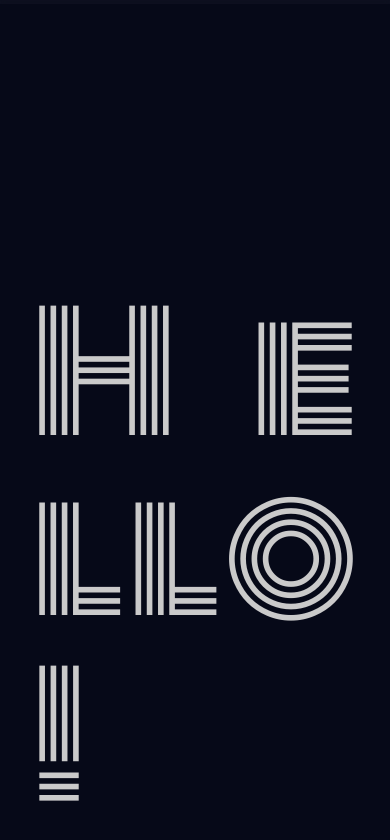
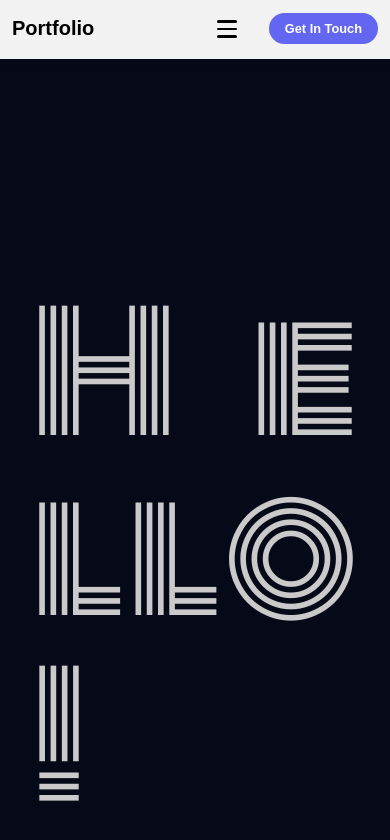
Before and after one commit to naumaan-kalyani08/portfolio-nk08, a React (Vite) app: page / in a window 390 px wide. Shown: the top 840 px of the page. Built offline with nearby package versions, Linux system fonts and the light colour scheme.

Commit message:
added header

```diff
--- a/src/App.jsx
+++ b/src/App.jsx
@@ -9,6 +9,7 @@ import HorizontalScroll from "./components/HorizontalScroll";
 import TextRevealOnScroll from "./components/TextRevealOnScroll";
 import ScrollProgressBar from "./components/ScrollProgressBar";
 import TechStack from "./components/TechStack";
+import Header from "./components/Header";
 
 gsap.registerPlugin(ScrollTrigger);
 
@@ -57,6 +58,7 @@ const App = () => {
   return (
     <>
       <ScrollProgressBar/>
+      <Header/>
       <PageLoader />
       <HorizontalScroll />
       <TextRevealOnScroll />
--- /dev/null
+++ b/src/components/Header.jsx
@@ -0,0 +1,51 @@
+import { useState } from "react";
+import "../style/Header.css";
+
+export default function Header() {
+  const [isMenuOpen, setIsMenuOpen] = useState(false);
+
+  const toggleMenu = () => {
+    setIsMenuOpen(!isMenuOpen);
+  };
+
+  const closeMenu = () => {
+    setIsMenuOpen(false);
+  };
+
+  return (
+    <header className="header">
+      <div className="header-container">
+        {/* Logo */}
+        <div className="logo">
+          <a href="#home">Portfolio</a>
+        </div>
+
+        {/* Hamburger Menu Button */}
+        <button
+          className={`hamburger ${isMenuOpen ? "active" : ""}`}
+          onClick={toggleMenu}
+          aria-label="Toggle navigation menu"
+          aria-expanded={isMenuOpen}
+        >
+          <span className="hamburger-line"></span>
+          <span className="hamburger-line"></span>
+          <span className="hamburger-line"></span>
+        </button>
+
+        {/* Navigation Menu */}
+        <nav className={`nav ${isMenuOpen ? "active" : ""}`}>
+          <ul className="nav-list">
+            <li><a href="#home" onClick={closeMenu}>Home</a></li>
+            <li><a href="#about" onClick={closeMenu}>About</a></li>
+            <li><a href="#projects" onClick={closeMenu}>Projects</a></li>
+            <li><a href="#skills" onClick={closeMenu}>Skills</a></li>
+            <li><a href="#contact" onClick={closeMenu}>Contact</a></li>
+          </ul>
+        </nav>
+
+        {/* CTA Button */}
+        <button className="cta-button">Get In Touch</button>
+      </div>
+    </header>
+  );
+}
--- /dev/null
+++ b/src/style/Header.css
@@ -0,0 +1,291 @@
+/* Header Container */
+.header {
+  position: fixed;
+  top: 0;
+  left: 0;
+  right: 0;
+  width: 100%;
+  background: rgba(255, 255, 255, 0.95);
+  backdrop-filter: blur(10px);
+  box-shadow: 0 2px 10px rgba(0, 0, 0, 0.1);
+  z-index: 1000;
+  border-bottom: 1px solid rgba(0, 0, 0, 0.05);
+}
+
+.header-container {
+  max-width: 1200px;
+  margin: 0 auto;
+  padding: 1rem 2rem;
+  display: flex;
+  justify-content: space-between;
+  align-items: center;
+  gap: 2rem;
+}
+
+/* Logo */
+.logo a {
+  font-size: 1.5rem;
+  font-weight: 700;
+  color: #000;
+  text-decoration: none;
+  transition: color 0.3s ease;
+}
+
+.logo a:hover {
+  color: #6366f1;
+}
+
+/* Navigation */
+.nav {
+  display: flex;
+  align-items: center;
+}
+
+.nav-list {
+  list-style: none;
+  display: flex;
+  gap: 2rem;
+  margin: 0;
+  padding: 0;
+}
+
+.nav-list a {
+  color: #333;
+  text-decoration: none;
+  font-weight: 500;
+  font-size: 0.95rem;
+  transition: color 0.3s ease;
+  position: relative;
+}
+
+.nav-list a:hover {
+  color: #6366f1;
+}
+
+.nav-list a::after {
+  content: "";
+  position: absolute;
+  bottom: -5px;
+  left: 0;
+  width: 0;
+  height: 2px;
+  background: #6366f1;
+  transition: width 0.3s ease;
+}
+
+.nav-list a:hover::after {
+  width: 100%;
+}
+
+/* CTA Button */
+.cta-button {
+  padding: 0.75rem 1.5rem;
+  background: #6366f1;
+  color: white;
+  border: none;
+  border-radius: 25px;
+  font-weight: 600;
+  cursor: pointer;
+  transition: all 0.3s ease;
+  white-space: nowrap;
+}
+
+.cta-button:hover {
+  background: #4f46e5;
+  transform: translateY(-2px);
+  box-shadow: 0 5px 15px rgba(99, 102, 241, 0.3);
+}
+
+.cta-button:active {
+  transform: translateY(0);
+}
+
+/* Hamburger Menu */
+.hamburger {
+  display: none;
+  flex-direction: column;
+  background: none;
+  border: none;
+  cursor: pointer;
+  gap: 5px;
+  padding: 0.5rem;
+}
+
+.hamburger-line {
+  width: 25px;
+  height: 3px;
+  background: #000;
+  border-radius: 2px;
+  transition: all 0.3s ease;
+}
+
+.hamburger.active .hamburger-line:nth-child(1) {
+  transform: rotate(45deg) translate(8px, 8px);
+}
+
+.hamburger.active .hamburger-line:nth-child(2) {
+  opacity: 0;
+}
+
+.hamburger.active .hamburger-line:nth-child(3) {
+  transform: rotate(-45deg) translate(8px, -8px);
+}
+
+/* Mobile Menu Overlay */
+@media (max-width: 768px) {
+  .header-container {
+    padding: 1rem;
+    gap: 1rem;
+  }
+
+  .hamburger {
+    display: flex;
+    order: 2;
+  }
+
+  .nav {
+    position: absolute;
+    top: 100%;
+    left: 0;
+    right: 0;
+    background: rgba(255, 255, 255, 0.98);
+    backdrop-filter: blur(10px);
+    max-height: 0;
+    overflow: hidden;
+    transition: max-height 0.3s ease;
+    border-bottom: 1px solid rgba(0, 0, 0, 0.05);
+  }
+
+  .nav.active {
+    max-height: 300px;
+  }
+
+  .nav-list {
+    flex-direction: column;
+    gap: 0;
+    padding: 1rem;
+  }
+
+  .nav-list li {
+    width: 100%;
+  }
+
+  .nav-list a {
+    display: block;
+    padding: 0.75rem 1rem;
+    border-radius: 8px;
+    transition: background 0.3s ease;
+  }
+
+  .nav-list a:hover {
+    background: #f3f4f6;
+  }
+
+  .nav-list a::after {
+    display: none;
+  }
+
+  .logo {
+    order: 1;
+    flex: 1;
+  }
+
+  .cta-button {
+    order: 3;
+    padding: 0.6rem 1.2rem;
+    font-size: 0.9rem;
+  }
+}
+
+/* Tablet View */
+@media (max-width: 1024px) {
+  .header-container {
+    padding: 1rem 1.5rem;
+    gap: 1.5rem;
+  }
+
+  .nav-list {
+    gap: 1.5rem;
+  }
+
+  .nav-list a {
+    font-size: 0.9rem;
+  }
+
+  .cta-button {
+    padding: 0.6rem 1.2rem;
+    font-size: 0.9rem;
+  }
+}
+
+/* Small Mobile Devices */
+@media (max-width: 480px) {
+  .header-container {
+    padding: 0.75rem;
+  }
+
+  .logo a {
+    font-size: 1.25rem;
+  }
+
+  .cta-button {
+    padding: 0.5rem 1rem;
+    font-size: 0.8rem;
+  }
+
+  .hamburger-line {
+    width: 20px;
+    height: 2.5px;
+  }
+}
+
+/* Dark Mode Support */
+@media (prefers-color-scheme: dark) {
+  .header {
+    background: rgba(30, 30, 30, 0.95);
+    border-bottom-color: rgba(255, 255, 255, 0.1);
+  }
+
+  .logo a {
+    color: #fff;
+  }
+
+  .logo a:hover {
+    color: #a5b4fc;
+  }
+
+  .nav-list a {
+    color: #e5e7eb;
+  }
+
+  .nav-list a:hover {
+    color: #a5b4fc;
+  }
+
+  .nav-list a::after {
+    background: #a5b4fc;
+  }
+
+  .hamburger-line {
+    background: #fff;
+  }
+
+  .nav {
+    background: rgba(30, 30, 30, 0.98);
+    border-bottom-color: rgba(255, 255, 255, 0.1);
+  }
+
+  .nav-list a:hover {
+    background: #3f3f3f;
+  }
+
+  .cta-button {
+    background: #a5b4fc;
+    color: #000;
+  }
+
+  .cta-button:hover {
+    background: #c7d2fe;
+    box-shadow: 0 5px 15px rgba(165, 180, 252, 0.3);
+  }
+}
```
